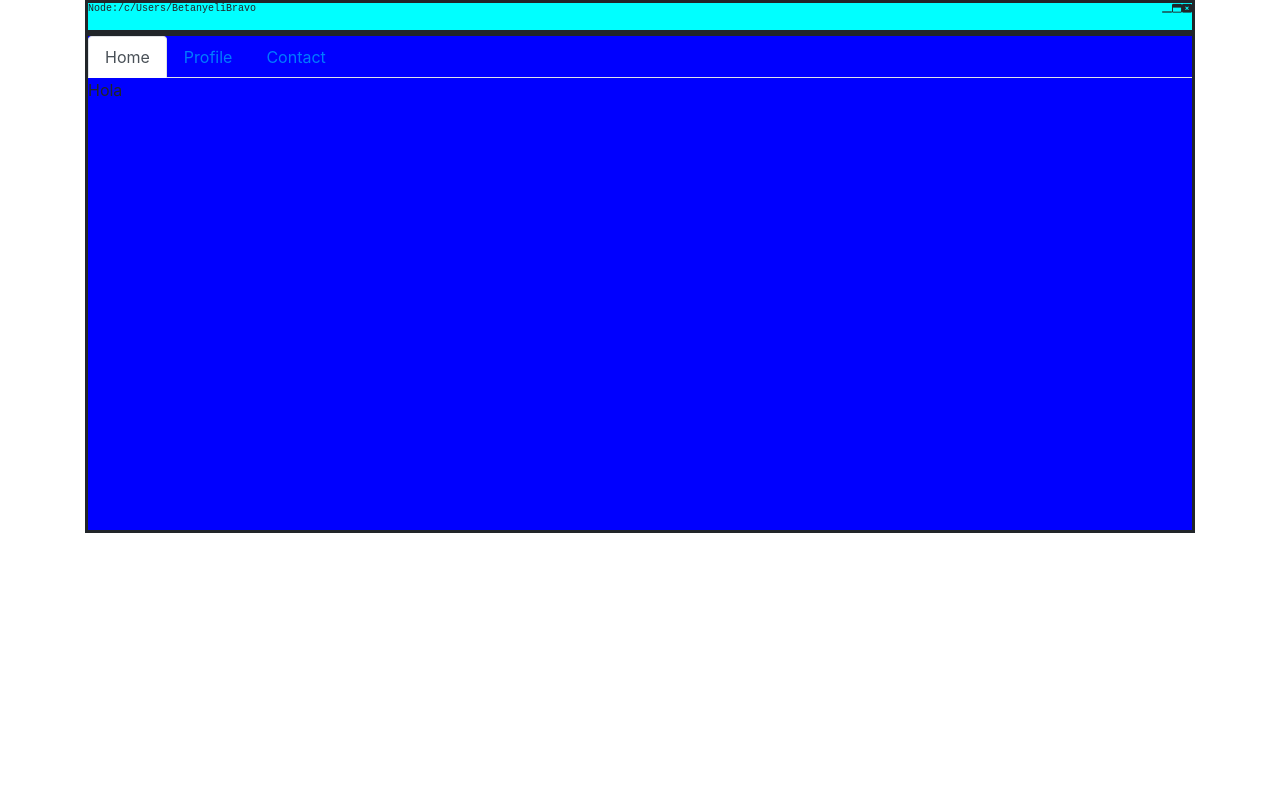
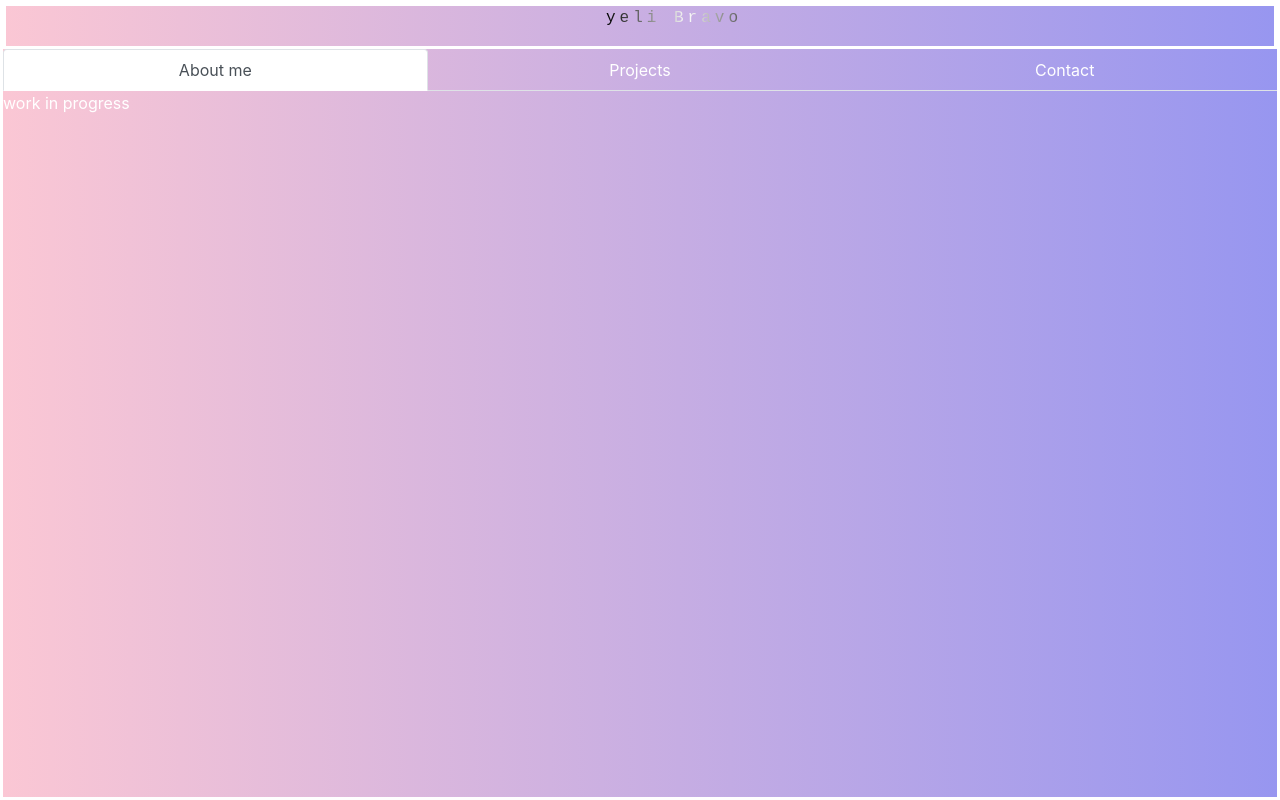
Before and after one commit to betanyeli/portafoliobb, a React (Create React App) app: page / in a window 1280 px wide. Built offline with nearby package versions, Linux system fonts and the light colour scheme.

Commit message:
adding new style adn tabs , content in progress

```diff
--- a/src/App.css
+++ b/src/App.css
@@ -1,123 +1,5 @@
-/* .App {
-  text-align: center;
-  display: flex;
-  justify-content: center;
 
-
-} */
-body {
-  display: flex;
-  flex-direction: column;
-  height: 100%;
-  margin:0;
-  }
-
-img{
-  height: 20%;
-  width: 15%;
-  border-radius: 50%;
+a{
+  color: white;
+  text-decoration: none;
 }
-
-/*estilos terminal*/
-
-.terminal {
-
-
-  border-radius: 2px;
-  padding: 2% 0 0 2%;
-  margin:10px;
-  width: 100%;
-  background-color: rgba(105, 64, 93, 0.452);
-  top: 20%;
-  left: 25%;
-  color: #fff;
-  font: 10px "Courier new", courier, monospace;
-}
-
-.terminal:before {
-  position: absolute;
-  content: '';
-  width: 100%;
-  height: 5px;
-  left: 0;
-  top: 0;
-  background-color: #ddd;
-  border-radius: 2px 2px 0 0;}
-
-/*animación typewritter*/
-.text-one {
-  animation: text-one;
-}
-
-.text-two {
-  animation: text-two;
-}
-
-.text-three {
-  animation: text-three;
-}
-
-.text-one, .text-two, .text-three {
-  overflow: hidden;
-  white-space: nowrap;
-  display: inline-block;
-  position: relative;
-  animation-duration: 20s;
-  animation-timing-function: steps(25, end);
-  animation-iteration-count: infinite;
-}
-
-.text-one::after, .text-two::after, .text-three::after {
-  content: "|";
-  position: absolute;
-  right: 0;
-  animation: typewriter infinite;
-  animation-duration: 1s;
-  animation-timing-function: steps(1, end);
-}
-@keyframes text-one {
-  0%, 50%, 100% {
-    width: 0;
-  }
-  10%, 40% {
-    width: 17em;
-  }
-}
-
-
-
-@keyframes text-two {
-  0%, 50%, 100% {
-    width: 0;
-  }
-
-  60%, 90% {
-    width: 14em;
-  }
-}
-
-
-@keyframes text-three {
-  0%, 50%, 100% {
-    width: 0;
-  }
-
-  60%, 90% {
-    width: 15em;
-  }
-}
-@keyframes typewriter {
-  0%, 100% {
-    opacity: 0;
-  }
-  50% {
-    opacity: 1;
-  }
-}
-
-/*mediaqueries para mobile*/
-@media (max-width: 600px) {
-  .terminal {
-    font-size: 0.5em;
-  }
-}
--- a/src/App.js
+++ b/src/App.js
@@ -1,23 +1,48 @@
-import React from 'react';
-import NodeComponent from './NodeComponent'
-import HeaderTerminal from './HeaderTerminal'
+import React, { useState } from 'react';
+import './App.css';
+import Tab from 'react-bootstrap/Tab';
+import Tabs from 'react-bootstrap/Tabs';
+import Description from './Components/Description'
+// import NodeComponent from './Components/NodeComponent'
+// import HeaderTerminal from './Components/HeaderTerminal'
 import './TerminalStyles.css';
-import { Container, Row, Col } from 'react-bootstrap'
-//import photo from'./beta.jpg'
-//import './App.css';
+// import { Container, Row, Col } from 'react-bootstrap'
+
+
 
 function App() {
+  const [key, setKey] = useState('home');
   return (
     <div className="App">
-      <Container >
+    <div className="header-terminal">
+      <p className="node">Betanyeli Bravo</p>
+    </div>
+
+      <Tabs justify variant="tabs" id="controlled-tab-example" activeKey={key} onSelect={event => setKey(event)}>
+        <Tab eventKey="home" title="About me">
+          <Description />
+        </Tab>
+        <Tab eventKey="skills" title="Projects">
+          <p>Holi</p>
+        </Tab>
+        <Tab eventKey="projects" title="Contact">
+          <p>Holo</p>
+        </Tab>
+        {/* <Tab eventKey="contact" title="Contact">
+          <p>Holu</p>
+        </Tab> */}
+      </Tabs>
+      {/* <Container >
         <Row>
-          <Col>
-            <HeaderTerminal />
+          <Col sm={12}>
+          <HeaderTerminal />
             <NodeComponent />
+          </Col>
 
-          </Col>
+
+
         </Row>
-      </Container>
+      </Container> */}
     </div>
 
 
@@ -25,19 +50,3 @@ function App() {
 }
 
 export default App;
-
-/* <div className="App">
-
-      <div className="terminal">
-      <img src={photo} alt="betanyeli"></img>
-      <br></br>
-          <span className="text-one">>Hola, Soy Betanyeli Bravo! </span>
-          <br></br>
-          <span className="text-two">>I'm a web developer! </span>
-          <br></br>
-          <span className="text-three">>Soy Desarrolladora Web! </span>
-          <p className="description">Soy Betányeli. Desde que me titulé he buscado instancias donde desarrollar nuevos desafíos, y egresar de Laboratoria y conocer el mundo de la programación, fue uno de los más gratificantes retos. Constante, empática y altruista, trabajando constantemente para el logro de mis metas.</p>
-
-
-      </div>
-          </div> */
--- /dev/null
+++ b/src/Components/Description.js
@@ -0,0 +1,12 @@
+import React from 'react'
+import '../TerminalStyles.css'
+
+const Description =()=>{
+    return(
+<div className="description">
+<p className="text-one">work in progress</p>
+</div>
+    )
+}
+
+export default Description;
--- a/src/HeaderTerminal.js
+++ b/src/Components/HeaderTerminal.js
@@ -1,5 +1,5 @@
 import React from 'react';
-import './TerminalStyles.css';
+import '../TerminalStyles.css';
 
 class HeaderTerminal extends React.Component {
     render() {
@@ -7,13 +7,13 @@ class HeaderTerminal extends React.Component {
 
             <div className="header-terminal">
 
-                <p className="node">Node:/c/Users/BetanyeliBravo</p>
-                <div className="windows">
+                <p className="node">Betanyeli Bravo</p>
+                {/* <div className="windows">
                     <span><i className="fas fa-window-minimize"></i></span>
                     <span><i className="far fa-window-maximize"></i></span>
                     <span><i className="fas fa-window-close"></i></span>
 
-                </div>
+                </div> */}
 
 
 
--- /dev/null
+++ b/src/Components/NodeComponent.js
@@ -0,0 +1,46 @@
+import React, {useState} from 'react';
+import Description from './Description'
+//import React, {useState, useEffect} from 'react';
+import Tab from 'react-bootstrap/Tab';
+import Tabs from 'react-bootstrap/Tabs';
+import '../TerminalStyles.css';
+
+function NodeTerminal() {
+
+        const [key, setKey] = useState('home');
+        //= primera= estado 2da= la funion  q cambia ese estado
+        // useState(ValorInicial)
+
+//         useEffect(()=>{
+// //este es el equivalente a Component didmount && didUpdate
+//         })
+
+        return(
+            <div className="container-terminal">
+
+                    <div className="body-terminal">
+
+    <Tabs  justify variant="tabs" id="controlled-tab-example" activeKey={key} onSelect={event=> setKey(event)}>
+      <Tab eventKey="home" title="Acerca de Mi">
+        <Description />
+      </Tab>
+      <Tab eventKey="skills" title="Habilidades">
+        <p>Holi</p>
+      </Tab>
+      <Tab eventKey="projects" title="Proyectos" >
+        <p>Holo</p>
+      </Tab>
+      <Tab eventKey="contact" title="Contacto" >
+        <p>Holu</p>
+      </Tab>
+    </Tabs>
+                    </div>
+
+
+
+            </div>
+        )
+    }
+
+
+export default NodeTerminal;
--- a/src/NodeComponent.js
+++ /dev/null
@@ -1,40 +0,0 @@
-import React, {useState} from 'react';
-import Tab from 'react-bootstrap/Tab';
-import Tabs from 'react-bootstrap/Tabs';
-import './TerminalStyles.css';
-
-function NodeTerminal() {
-    // constructor(){
-    //     super();
-    //     this.state{
-    //         key:
-    //     }
-    // }
-
-        const [key, setKey] = useState('home');
-        return(
-            <div className="container-terminal">
-
-                    <div className="body-terminal">
-
-    <Tabs id="controlled-tab-example" activeKey={key} onSelect={k => setKey(k)}>
-      <Tab eventKey="home" title="Home">
-        <p>Hola</p>
-      </Tab>
-      <Tab eventKey="profile" title="Profile">
-        <p>Holi</p>
-      </Tab>
-      <Tab eventKey="contact" title="Contact" >
-        <p>Holo</p>
-      </Tab>
-    </Tabs>
-                    </div>
-
-
-
-            </div>
-        )
-    }
-
-
-export default NodeTerminal;
--- a/src/TerminalStyles.css
+++ b/src/TerminalStyles.css
@@ -1,25 +1,29 @@
-/*Terminal Container Styles*/
-.container-terminal{
-    background-color: blue;
-    border-style: solid;
-    width: 100%;
-    height: 500px;
-
-}
 
 .header-terminal{
     display: flex;
-    justify-content: space-between;
+    justify-content: center;
     border-style: solid;
-    background-color: aqua;
-    font: 10px "Courier new", courier, monospace;
+
 }
-.node{
-    justify-items: flex-start;
+.node {
+  position: relative;
+  font-family: 'Courier New', Courier, monospace;
+  font-size: 1em;
+  letter-spacing: 4px;
+  overflow: hidden;
+  background: linear-gradient(90deg, #000, #fff, #000);
+  background-repeat: no-repeat;
+  background-size: 80%;
+  animation: animate 3s linear infinite;
+  -webkit-background-clip: text;
+  -webkit-text-fill-color: rgba(255, 255, 255, 0);
 }
-/* span{
-    align-items: flex-end;
-} */
-/* .windows{
-    justify-content: flex-end;
-} */
+
+@keyframes animate {
+  0% {
+    background-position: -500%;
+  }
+  100% {
+    background-position: 500%;
+  }
+}
--- a/src/index.css
+++ b/src/index.css
@@ -1,3 +1,15 @@
 *{
-    margin:0;
+    margin: 0;
+    padding: 0;
 }
+body{
+    border-style: solid;
+    min-height: 100vh;
+    /* background: linear-gradient(135deg, #dd5e89, #f7bb97); */
+    color: white;
+    line-height: 1.5;
+    background: #9796f0;  /* fallback for old browsers */
+    background: -webkit-linear-gradient(to right, #fbc7d4, #9796f0);  /* Chrome 10-25, Safari 5.1-6 */
+    background: linear-gradient(to right, #fbc7d4, #9796f0); /* W3C, IE 10+/ Edge, Firefox 16+, Chrome 26+, Opera 12+, Safari 7+ */
+
+}
```
Also changed, not shown: src/Components/Projects.js (added), src/Components/Skills.js (added), src/redux.txt (added).
